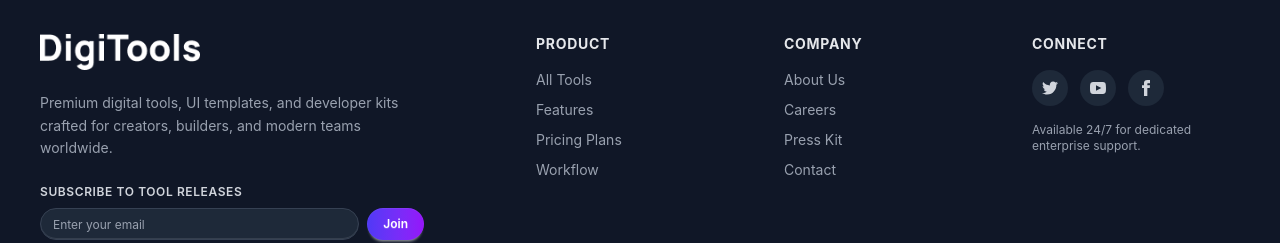
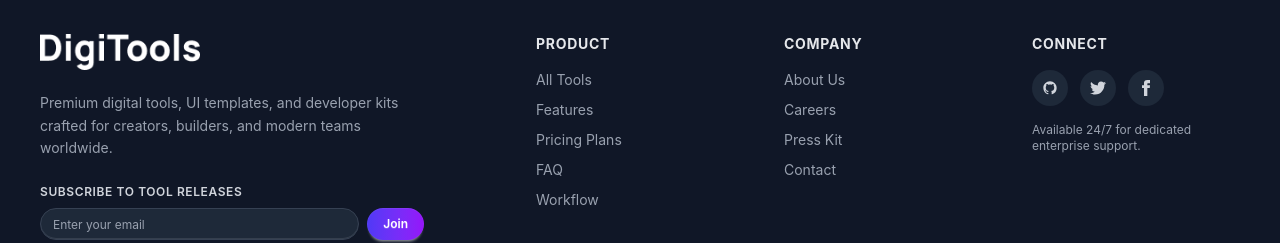
Before and after one commit to ArifKhanEver/DigiTools-Platform, a React (Vite) app: page / in a window 1280 px wide. Shown: the part 5719-5962 px from the top of the page. Built offline with nearby package versions, Linux system fonts and the light colour scheme.

Commit message:
feat: Add FAQ link and GitHub repository link to Footer navigation

```diff
--- a/src/components/Footer.jsx
+++ b/src/components/Footer.jsx
@@ -63,6 +63,7 @@
                             <li><a href="#products" className="hover:text-white transition-colors">All Tools</a></li>
                             <li><a href="#features" className="hover:text-white transition-colors">Features</a></li>
                             <li><a href="#pricing" className="hover:text-white transition-colors">Pricing Plans</a></li>
+                            <li><a href="#faq" className="hover:text-white transition-colors">FAQ</a></li>
                             <li><a href="#workflow" className="hover:text-white transition-colors">Workflow</a></li>
                         </ul>
                     </div>
@@ -70,16 +71,27 @@
                     <div>
                         <h4 className="text-sm font-bold uppercase tracking-wider text-gray-200 mb-4">Company</h4>
                         <ul className="space-y-2.5 text-sm text-gray-400">
-                            <li><button onClick={() => handlePolicyClick('About DigiTools')} className="hover:text-white transition-colors text-left">About Us</button></li>
-                            <li><button onClick={() => handlePolicyClick('Careers')} className="hover:text-white transition-colors text-left">Careers</button></li>
-                            <li><button onClick={() => handlePolicyClick('Press Kit')} className="hover:text-white transition-colors text-left">Press Kit</button></li>
-                            <li><button onClick={() => handlePolicyClick('Contact Support')} className="hover:text-white transition-colors text-left">Contact</button></li>
+                            <li><button onClick={() => handlePolicyClick('About DigiTools')} className="hover:text-white transition-colors text-left cursor-pointer">About Us</button></li>
+                            <li><button onClick={() => handlePolicyClick('Careers')} className="hover:text-white transition-colors text-left cursor-pointer">Careers</button></li>
+                            <li><button onClick={() => handlePolicyClick('Press Kit')} className="hover:text-white transition-colors text-left cursor-pointer">Press Kit</button></li>
+                            <li><button onClick={() => handlePolicyClick('Contact Support')} className="hover:text-white transition-colors text-left cursor-pointer">Contact</button></li>
                         </ul>
                     </div>
 
                     <div>
                         <h4 className="text-sm font-bold uppercase tracking-wider text-gray-200 mb-4">Connect</h4>
                         <div className="flex gap-3 mb-4">
+                            <a
+                                href="https://github.com/ArifKhanEver/DigiTools-Platform"
+                                target="_blank"
+                                rel="noreferrer"
+                                className="w-9 h-9 rounded-full bg-gray-800 hover:bg-gray-700 flex items-center justify-center text-gray-300 hover:text-white transition-all"
+                                aria-label="DigiTools on GitHub"
+                            >
+                                <svg xmlns="http://www.w3.org/2000/svg" width="16" height="16" viewBox="0 0 24 24" className="fill-current">
+                                    <path fillRule="evenodd" clipRule="evenodd" d="M12 2C6.477 2 2 6.484 2 12.017c0 4.425 2.865 8.18 6.839 9.504.5.092.682-.217.682-.483 0-.237-.008-.868-.013-1.703-2.782.605-3.369-1.343-3.369-1.343-.454-1.158-1.11-1.466-1.11-1.466-.908-.62.069-.608.069-.608 1.003.07 1.53 1.032 1.53 1.032.892 1.53 2.341 1.088 2.91.832.092-.647.35-1.088.636-1.338-2.22-.253-4.555-1.113-4.555-4.951 0-1.093.39-1.988 1.029-2.688-.103-.253-.446-1.272.098-2.65 0 0 .84-.27 2.75 1.026A9.564 9.564 0 0112 6.844c.85.004 1.705.115 2.504.337 1.909-1.296 2.747-1.027 2.747-1.027.546 1.379.202 2.398.1 2.651.64.7 1.028 1.595 1.028 2.688 0 3.848-2.339 4.695-4.566 4.943.359.309.678.92.678 1.855 0 1.338-.012 2.419-.012 2.747 0 .268.18.58.688.482A10.019 10.019 0 0022 12.017C22 6.484 17.522 2 12 2z" />
+                                </svg>
+                            </a>
                             <a
                                 href="https://twitter.com"
                                 target="_blank"
@@ -89,17 +101,6 @@
                             >
                                 <svg xmlns="http://www.w3.org/2000/svg" width="16" height="16" viewBox="0 0 24 24" className="fill-current">
                                     <path d="M24 4.557c-.883.392-1.832.656-2.828.775 1.017-.609 1.798-1.574 2.165-2.724-.951.564-2.005.974-3.127 1.195-.897-.957-2.178-1.555-3.594-1.555-3.179 0-5.515 2.966-4.797 6.045-4.091-.205-7.719-2.165-10.148-5.144-1.29 2.213-.669 5.108 1.523 6.574-.806-.026-1.566-.247-2.229-.616-.054 2.281 1.581 4.415 3.949 4.89-.693.188-1.452.232-2.224.084.626 1.956 2.444 3.379 4.6 3.419-2.07 1.623-4.678 2.348-7.29 2.04 2.179 1.397 4.768 2.212 7.548 2.212 9.142 0 14.307-7.721 13.995-14.646.962-.695 1.797-1.562 2.457-2.549z" />
-                                </svg>
-                            </a>
-                            <a
-                                href="https://youtube.com"
-                                target="_blank"
-                                rel="noreferrer"
-                                className="w-9 h-9 rounded-full bg-gray-800 hover:bg-red-600 flex items-center justify-center text-gray-300 hover:text-white transition-all"
-                                aria-label="DigiTools on YouTube"
-                            >
-                                <svg xmlns="http://www.w3.org/2000/svg" width="16" height="16" viewBox="0 0 24 24" className="fill-current">
-                                    <path d="M19.615 3.184c-3.604-.246-11.631-.245-15.23 0-3.897.266-4.356 2.62-4.385 8.816.029 6.185.484 8.549 4.385 8.816 3.6.245 11.626.246 15.23 0 3.897-.266 4.356-2.62 4.385-8.816-.029-6.185-.484-8.549-4.385-8.816zm-10.615 12.816v-8l8 3.993-8 4.007z" />
                                 </svg>
                             </a>
                             <a
```
